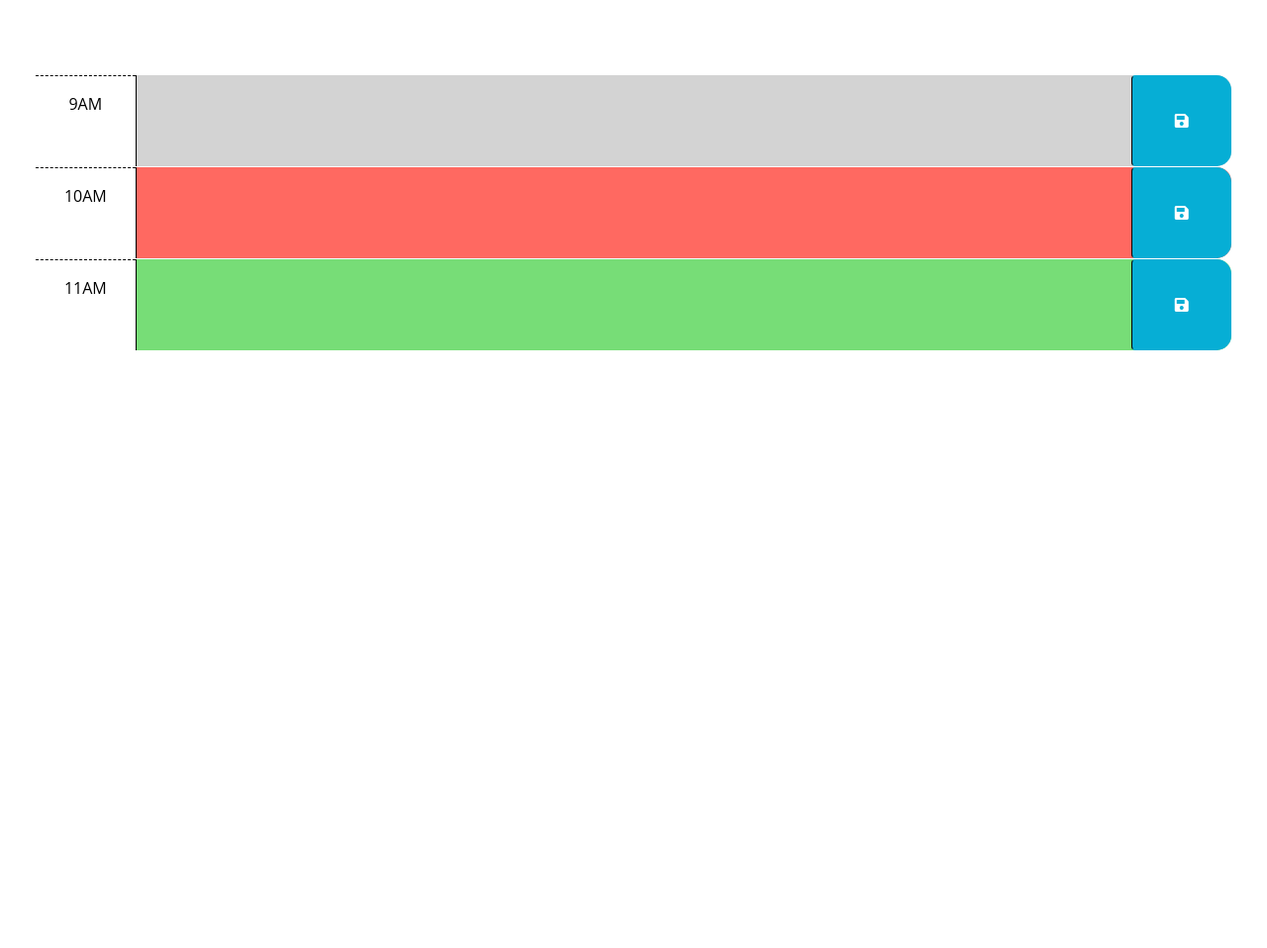
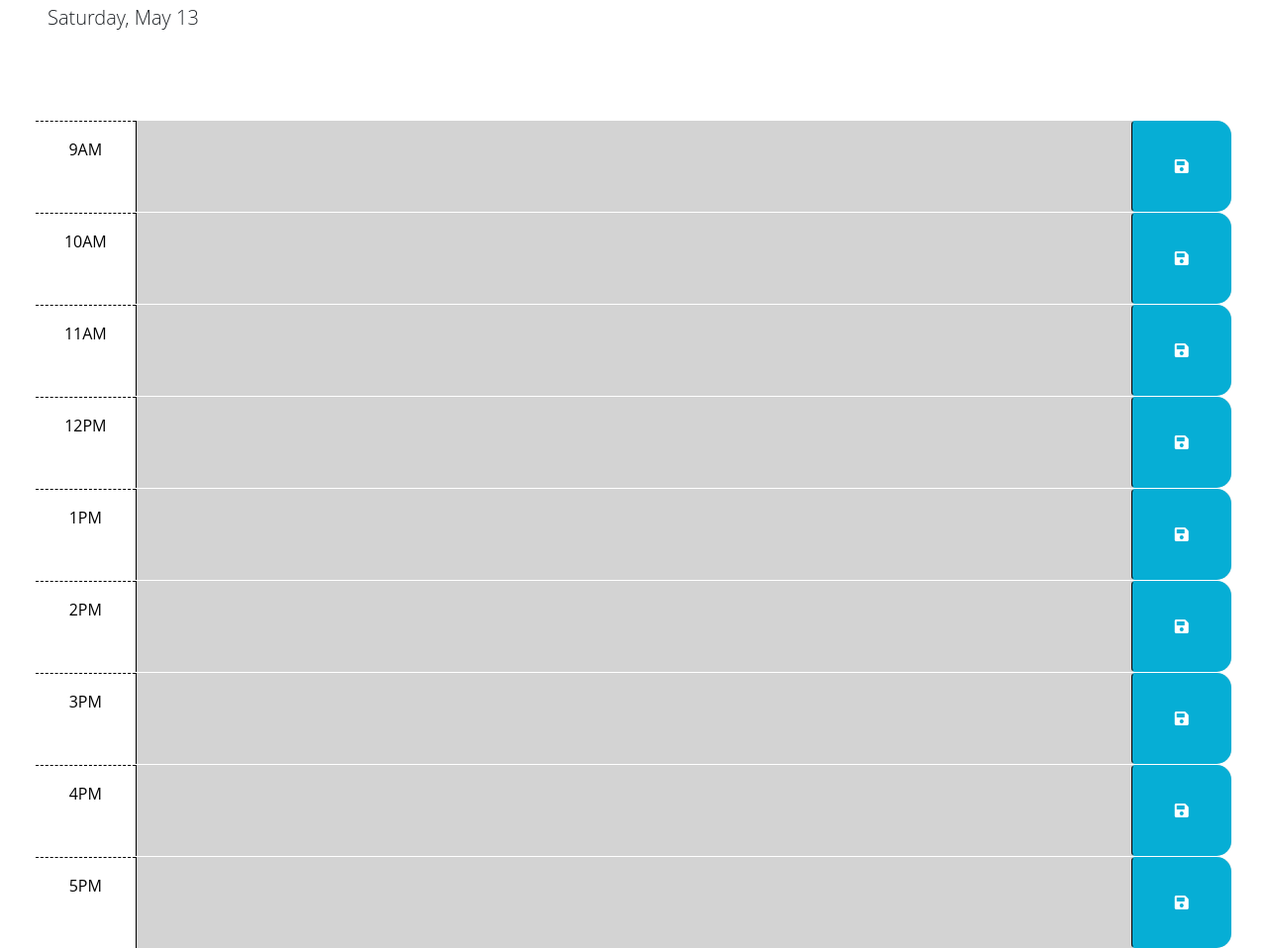
Before and after one commit to marksantander/Module5Challenge, a plain HTML site: page Develop/index.html in a window 1280 px wide. Shown: the part 176-1134 px from the top of the page at 99% size. Before the commit the page ends 800 px from the top, so only its background shows below. Drawn offline with nearby package versions, Linux system fonts and the light colour scheme.

Commit message:
Submitting Challenge

```diff
--- a/Develop/index.html
+++ b/Develop/index.html
@@ -31,7 +31,7 @@
       <p id="currentDay" class="lead"></p>
     </header>
     <div class="container-fluid px-5">
-      <!-- Use class for "past", "present", and "future" to apply styles to the
+      <!-- Use class for "", "present", and "future" to apply styles to the
         time-block divs accordingly. The javascript will need to do this by
         adding/removing these classes on each div by comparing the hour in the
         id to the current hour. The html provided below is meant to be an example
@@ -41,8 +41,8 @@
         code is implemented.
         -->
 
-      <!-- Example of a past time block. The "past" class adds a gray background color. -->
-      <div id="hour-9" class="row time-block past">
+      <!-- Example of a  time block. The "" class adds a gray background color. -->
+      <div id="hour-9" class="row time-block ">
         <div class="col-2 col-md-1 hour text-center py-3">9AM</div>
         <textarea class="col-8 col-md-10 description" rows="3"> </textarea>
         <button class="btn saveBtn col-2 col-md-1" aria-label="save">
@@ -51,7 +51,7 @@
       </div>
 
       <!-- Example of a present time block. The "present" class adds a red background color. -->
-      <div id="hour-10" class="row time-block present">
+      <div id="hour-10" class="row time-block ">
         <div class="col-2 col-md-1 hour text-center py-3">10AM</div>
         <textarea class="col-8 col-md-10 description" rows="3"> </textarea>
         <button class="btn saveBtn col-2 col-md-1" aria-label="save">
@@ -60,8 +60,56 @@
       </div>
 
       <!-- Example of a future time block. The "future" class adds a green background color. -->
-      <div id="hour-11" class="row time-block future">
+      <div id="hour-11" class="row time-block ">
         <div class="col-2 col-md-1 hour text-center py-3">11AM</div>
+        <textarea class="col-8 col-md-10 description" rows="3"> </textarea>
+        <button class="btn saveBtn col-2 col-md-1" aria-label="save">
+          <i class="fas fa-save" aria-hidden="true"></i>
+        </button>
+      </div>
+
+      <div id="hour-12" class="row time-block ">
+        <div class="col-2 col-md-1 hour text-center py-3">12PM</div>
+        <textarea class="col-8 col-md-10 description" rows="3"> </textarea>
+        <button class="btn saveBtn col-2 col-md-1" aria-label="save">
+          <i class="fas fa-save" aria-hidden="true"></i>
+        </button>
+      </div>
+
+      <div id="hour-13" class="row time-block ">
+        <div class="col-2 col-md-1 hour text-center py-3">1PM</div>
+        <textarea class="col-8 col-md-10 description" rows="3"> </textarea>
+        <button class="btn saveBtn col-2 col-md-1" aria-label="save">
+          <i class="fas fa-save" aria-hidden="true"></i>
+        </button>
+      </div>
+
+      <div id="hour-14" class="row time-block ">
+        <div class="col-2 col-md-1 hour text-center py-3">2PM</div>
+        <textarea class="col-8 col-md-10 description" rows="3"> </textarea>
+        <button class="btn saveBtn col-2 col-md-1" aria-label="save">
+          <i class="fas fa-save" aria-hidden="true"></i>
+        </button>
+      </div>
+
+      <div id="hour-15" class="row time-block ">
+        <div class="col-2 col-md-1 hour text-center py-3">3PM</div>
+        <textarea class="col-8 col-md-10 description" rows="3"> </textarea>
+        <button class="btn saveBtn col-2 col-md-1" aria-label="save">
+          <i class="fas fa-save" aria-hidden="true"></i>
+        </button>
+      </div>
+
+      <div id="hour-16" class="row time-block ">
+        <div class="col-2 col-md-1 hour text-center py-3">4PM</div>
+        <textarea class="col-8 col-md-10 description" rows="3"> </textarea>
+        <button class="btn saveBtn col-2 col-md-1" aria-label="save">
+          <i class="fas fa-save" aria-hidden="true"></i>
+        </button>
+      </div>
+
+      <div id="hour-17" class="row time-block ">
+        <div class="col-2 col-md-1 hour text-center py-3">5PM</div>
         <textarea class="col-8 col-md-10 description" rows="3"> </textarea>
         <button class="btn saveBtn col-2 col-md-1" aria-label="save">
           <i class="fas fa-save" aria-hidden="true"></i>
--- a/Develop/script.js
+++ b/Develop/script.js
@@ -1,7 +1,42 @@
 // Wrap all code that interacts with the DOM in a call to jQuery to ensure that
 // the code isn't run until the browser has finished rendering all the elements
 // in the html.
-$(function () {
+// $(document).ready(function(){
+  const currentDate = dayjs().format("dddd, MMMM D");
+  console.log(currentDate);
+
+  var date= document.getElementById("currentDay");
+  console.log(date)
+  var text = document.createTextNode(currentDate);
+
+  date.appendChild(text);
+
+  dayjs().hour();
+  console.log(dayjs().hour());
+
+  var timeBlock = document.getElementsByClassName("time-block");
+  console.log(timeBlock);
+
+  for (let i = 0; i < timeBlock.length; i++) {
+    //console.log(timeBlock[i].id)
+    console.log()
+    // if timeblock id is equal to current hour add present class
+    if(timeBlock[i].id.split("-")[1] == dayjs().hour()) {
+      timeBlock[i].classList.add('present')
+    }
+    // else if timeblock id is greater than current hour, add future class
+    else if(timeBlock[i].id.split("-")[1] > dayjs().hour()) {
+      timeBlock[i].classList.add('future')
+    }
+    // else if timeblock id is less than current hour, add past class
+    else if(timeBlock[i].id.split("-")[1] < dayjs().hour()) {
+      timeBlock[i].classList.add('past')
+    }
+  }
+
+
+  //const currentDay = document.currentDay("").val("");
+
   // TODO: Add a listener for click events on the save button. This code should
   // use the id in the containing time-block as a key to save the user input in
   // local storage. HINT: What does `this` reference in the click listener
@@ -20,4 +55,3 @@ $(function () {
   // attribute of each time-block be used to do this?
   //
   // TODO: Add code to display the current date in the header of the page.
-});
```
Also changed, not shown: 1 other file.
